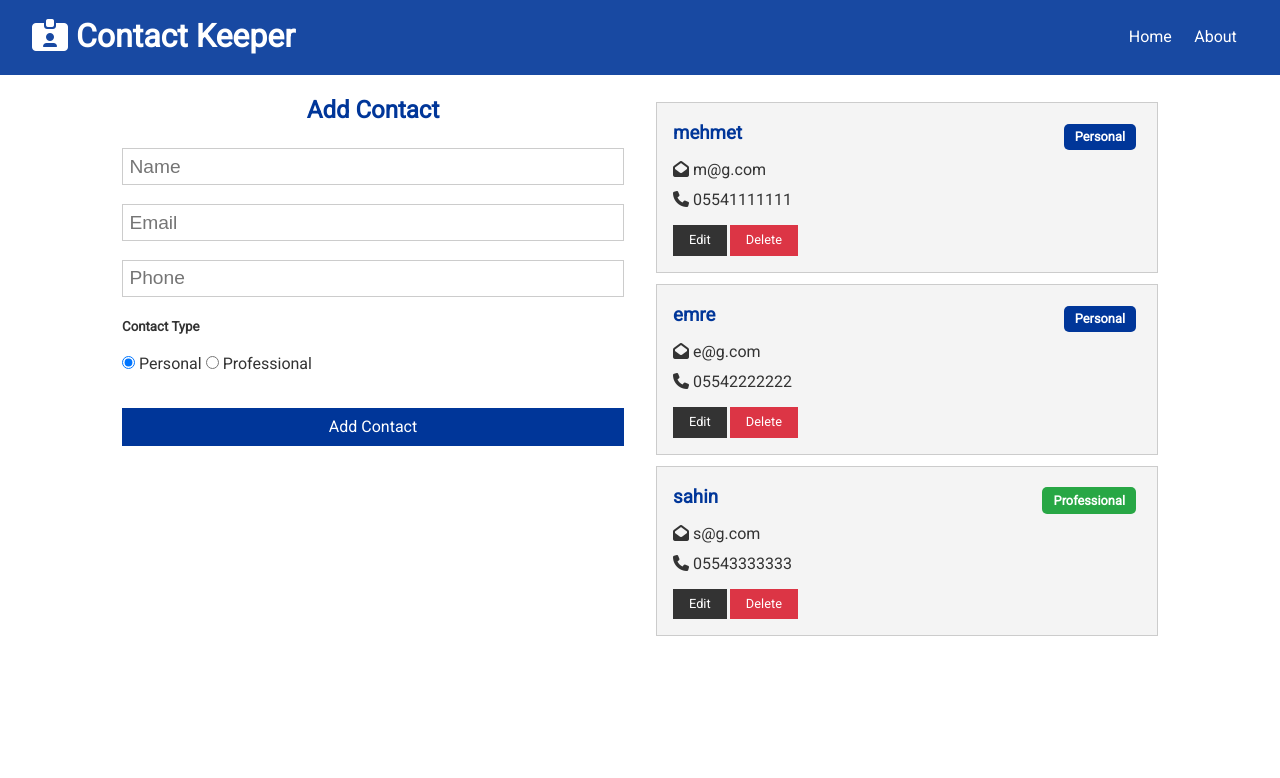
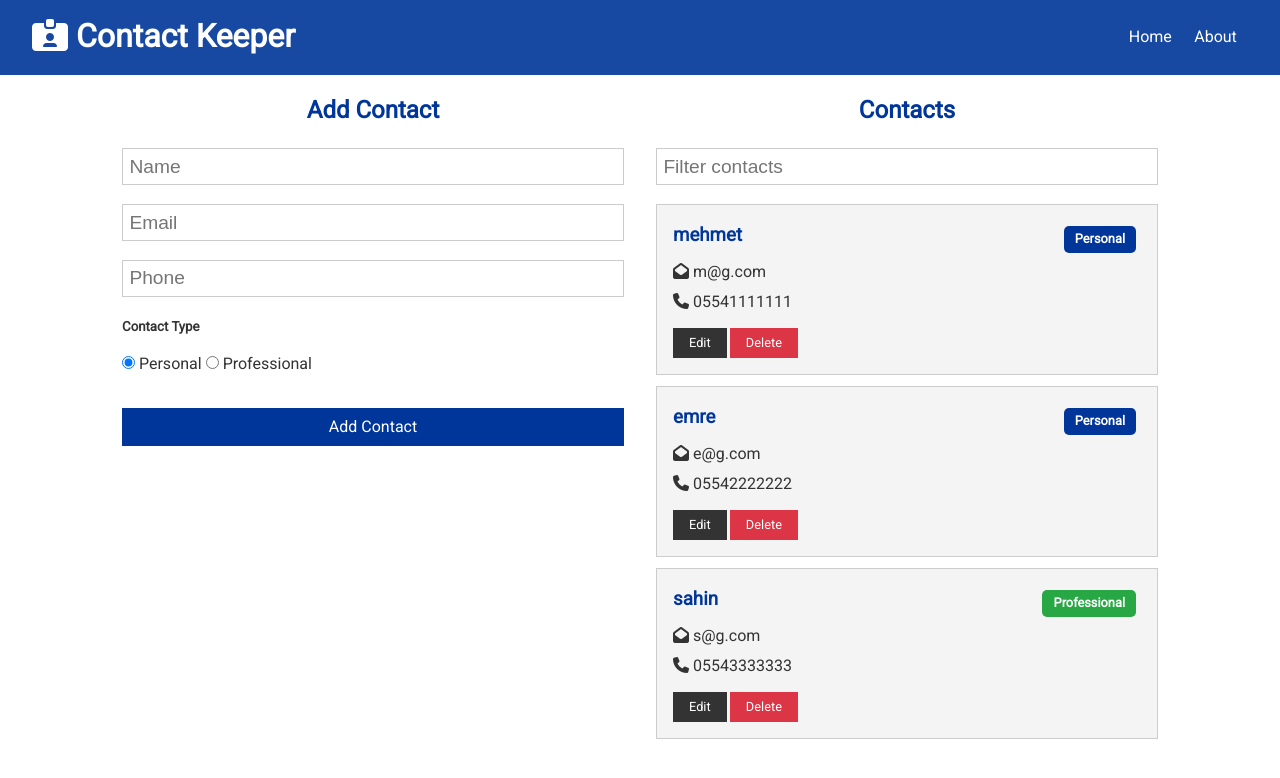
Before and after one commit to mehmetsahindev/contact-keeper, a React (Create React App) app in the folder client/: page / in a window 1280 px wide. Shown: the top 778 px of the page. Built offline with nearby package versions, Linux system fonts and the light colour scheme.

Commit message:
Added contacts filtering and animation

```diff
--- a/client/src/App.css
+++ b/client/src/App.css
@@ -390,14 +390,14 @@ table th {
 }
 .item-enter-active {
 	opacity: 1;
-	transition: opacity 1000ms ease-in;
+	transition: opacity 500ms ease-in;
 }
 .item-exit {
 	opacity: 1;
 }
 .item-exit-active {
 	opacity: 0;
-	transition: opacity 1000ms ease-in;
+	transition: opacity 500ms ease-in;
 }
 
 /* Mobile Styles */
--- /dev/null
+++ b/client/src/components/contacts/ContactFilter.js
@@ -0,0 +1,36 @@
+import React, { useContext, useRef, useEffect } from 'react';
+import ContactContext from '../../context/contact/contactContext';
+
+const ContactFilter = () => {
+	const contactContexct = useContext(ContactContext);
+	const text = useRef('');
+
+	const { filterContacts, clearFilter, filtered } = contactContexct;
+
+	useEffect(() => {
+		if (filtered === null) {
+			text.current.value = '';
+		}
+	}, filtered);
+
+	const onChange = (e) => {
+		if (text.current.value !== '') {
+			filterContacts(e.target.value);
+		} else {
+			clearFilter();
+		}
+	};
+
+	return (
+		<form action=''>
+			<input
+				ref={text}
+				type='text'
+				placeholder='Filter contacts'
+				onChange={onChange}
+			/>
+		</form>
+	);
+};
+
+export default ContactFilter;
--- a/client/src/components/contacts/Contacts.js
+++ b/client/src/components/contacts/Contacts.js
@@ -1,17 +1,32 @@
 import React, { useContext, Fragment } from 'react';
+import { CSSTransition, TransitionGroup } from 'react-transition-group';
 import ContactItem from './ContactItem';
 import ContactContext from '../../context/contact/contactContext';
 
 const Contacts = () => {
 	const contactContext = useContext(ContactContext);
 
-	const { contacts } = contactContext;
+	const { contacts, filtered } = contactContext;
+
+	if (contacts.length === 0) {
+		return <h4 className='bg-light p my-1'>No contact</h4>;
+	}
 
 	return (
 		<Fragment>
-			{contacts.map((contact) => (
-				<ContactItem contact={contact} key={contact.id} />
-			))}
+			<TransitionGroup>
+				{filtered !== null
+					? filtered.map((contact) => (
+							<CSSTransition key={contact.id} timeout={500} classNames='item'>
+								<ContactItem contact={contact} />
+							</CSSTransition>
+					  ))
+					: contacts.map((contact) => (
+							<CSSTransition key={contact.id} timeout={500} classNames='item'>
+								<ContactItem contact={contact} />
+							</CSSTransition>
+					  ))}
+			</TransitionGroup>
 		</Fragment>
 	);
 };
--- a/client/src/components/pages/Home.js
+++ b/client/src/components/pages/Home.js
@@ -1,14 +1,21 @@
-import React from 'react';
+import React, { useContext } from 'react';
 import Contacts from '../contacts/Contacts';
 import ContactForm from '../contacts/ContactForm';
+import ContactFilter from '../contacts/ContactFilter';
+import ContactContext from '../../context/contact/contactContext';
 
 const Home = () => {
+	const contactContext = useContext(ContactContext);
+	const { contacts } = contactContext;
+
 	return (
 		<div className='grid-2'>
 			<div>
 				<ContactForm />
 			</div>
 			<div>
+				<h2 className='text-primary'>Contacts</h2>
+				{contacts.length !== 0 && <ContactFilter />}
 				<Contacts />
 			</div>
 		</div>
--- a/client/src/context/contact/ContactState.js
+++ b/client/src/context/contact/ContactState.js
@@ -38,6 +38,7 @@ const ContactState = (props) => {
 			},
 		],
 		current: null,
+		filtered: null,
 	};
 
 	const [state, dispatch] = useReducer(contactReducer, initialState);
@@ -69,19 +70,28 @@ const ContactState = (props) => {
 	};
 
 	// Filter Contact
+	const filterContacts = (text) => {
+		dispatch({ type: FILTER_CONTACTS, payload: text });
+	};
 
 	// Clear Filters
+	const clearFilter = () => {
+		dispatch({ type: CLEAR_FILTER });
+	};
 
 	return (
 		<ContactContext.Provider
 			value={{
 				contacts: state.contacts,
 				current: state.current,
+				filtered: state.filtered,
 				addContact,
 				deleteContact,
 				setCurrent,
 				clearCurrent,
 				updateContact,
+				filterContacts,
+				clearFilter,
 			}}
 		>
 			{props.children}
--- a/client/src/context/contact/contactReducer.js
+++ b/client/src/context/contact/contactReducer.js
@@ -43,6 +43,21 @@ export default (state, action) => {
 				...state,
 				current: null,
 			};
+
+		case FILTER_CONTACTS:
+			return {
+				...state,
+				filtered: state.contacts.filter((contact) => {
+					const regex = new RegExp(`${action.payload}`, 'gi');
+					return contact.name.match(regex) || contact.email.match(regex);
+				}),
+			};
+
+		case CLEAR_FILTER:
+			return {
+				...state,
+				filtered: null,
+			};
 		default:
 			return state;
 	}
```
Also changed, not shown: 1 other file (tests, documents, lock files or other folders).
